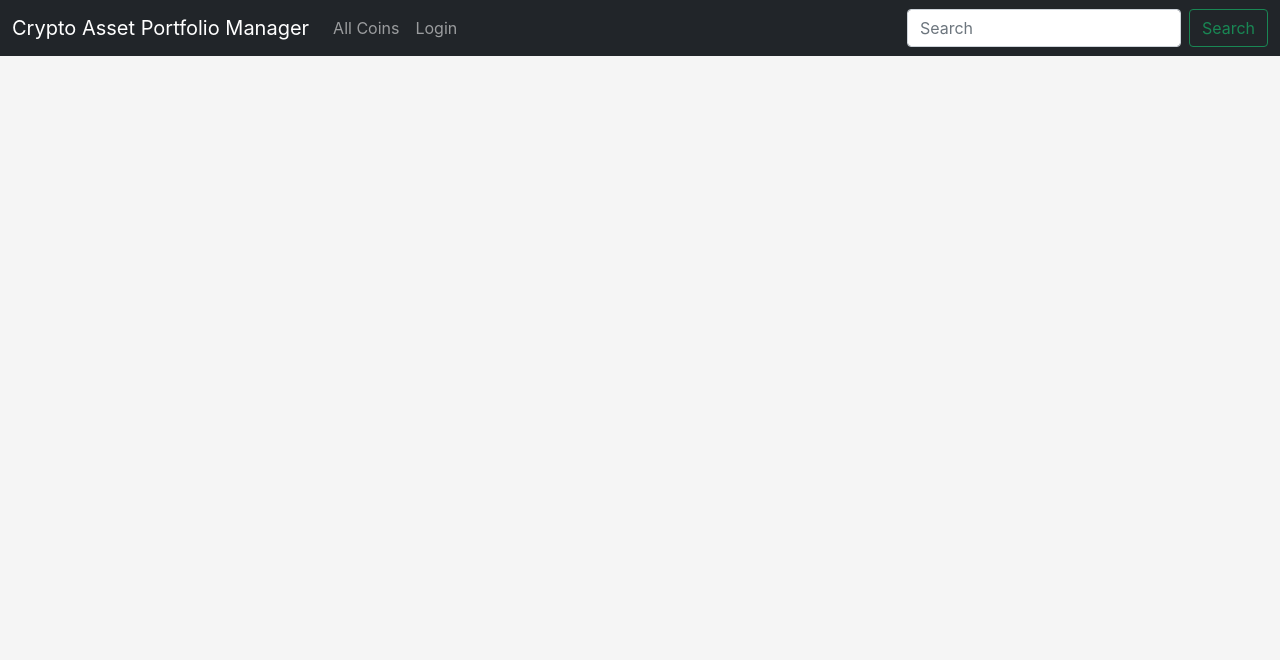
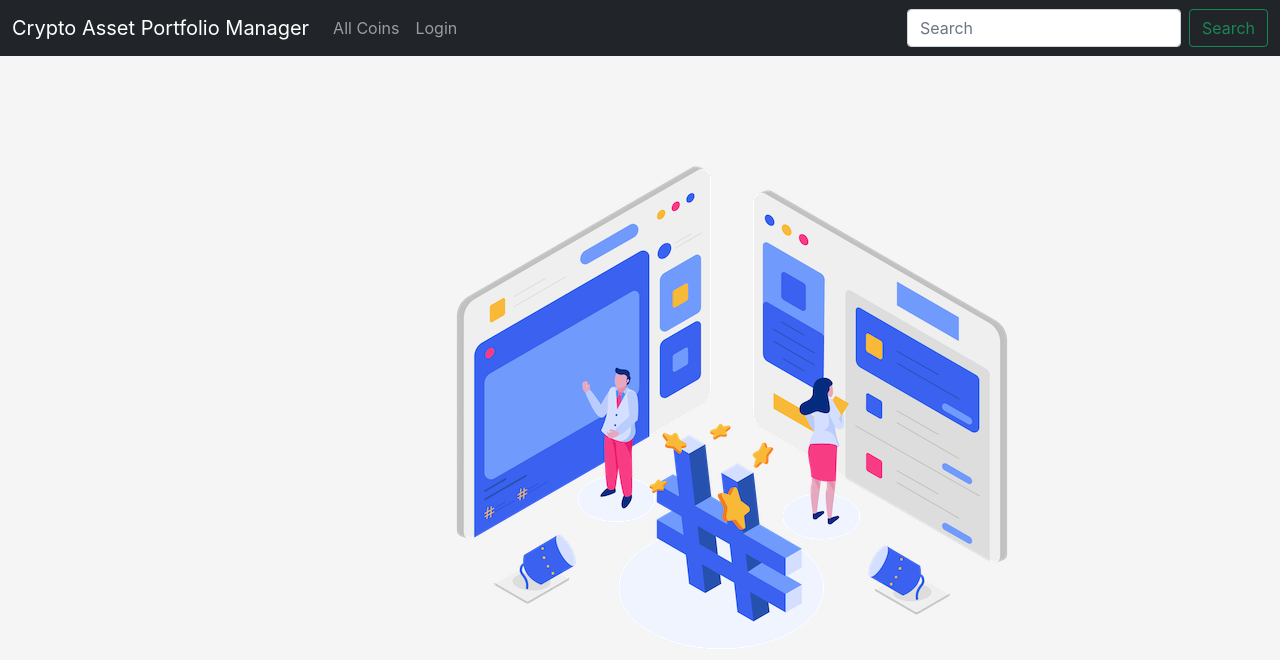
Before and after one commit to LucifersUncle/SolutionSandbox, a React (Create React App) app in the folder sandbox.react.spa/: page / in a window 1280 px wide. Shown: the top 660 px of the page. Built offline with nearby package versions, Linux system fonts and the light colour scheme.

Commit message:
additional edits

```diff
--- a/sandbox.react.spa/src/App.tsx
+++ b/sandbox.react.spa/src/App.tsx
@@ -2,6 +2,7 @@ import React from 'react';
 import { BrowserRouter as Router, Routes, Route } from "react-router-dom";
 import { AllCoins } from './Components/AllCoins';
 import { Navbar } from './Components/Navbar';
+import { Home } from './Components/Home';
 import logo from './logo.svg';
 import './App.css';
 import Login from './Components/Login';
@@ -11,6 +12,7 @@ function App() {
         <Router>
             <Navbar />
             <Routes>
+                <Route path='/' element={<Home/>}></Route>
                 <Route path='/allcoins' element={<AllCoins />}></Route>
                 <Route path='/login' element={<Login />}></Route>
 
--- a/sandbox.react.spa/src/Components/AllCoins.tsx
+++ b/sandbox.react.spa/src/Components/AllCoins.tsx
@@ -5,6 +5,8 @@ import TableBody from "@material-ui/core/TableBody";
 import TableCell from "@material-ui/core/TableCell";
 import TableHead from "@material-ui/core/TableHead";
 import TableRow from "@material-ui/core/TableRow";
+import { Divider } from "@material-ui/core";
+import '../Styles/cointable.css';
 
 var CurrencyFormat = require('react-currency-format');
 
@@ -84,7 +86,7 @@ const Table = ({ columns, data }: any) => {
                     </tr>
                 ))}
             </tfoot> */}
-        </MaUTable>
+            </MaUTable>
     );
 };
 
@@ -143,7 +145,7 @@ export function AllCoins() {
         //         )}
         // </div>
 
-        <div className="App">
+        <div id="AllCoins" className="AllCoins">
             <Table columns={columns} data={allCoinInfo} />
         </div>
     );
--- /dev/null
+++ b/sandbox.react.spa/src/Components/Home.tsx
@@ -0,0 +1,12 @@
+import React from "react"
+import '../Styles/home.css';
+import image from '../Images/website-vs-landing-page-web-builderpro.png';
+
+export function Home(){
+    return (
+        <body id="landing_page">
+            <img src={image} alt="landing page image"/>
+        </body>
+    )
+}
+export default Home;
--- a/sandbox.react.spa/src/Components/Login.tsx
+++ b/sandbox.react.spa/src/Components/Login.tsx
@@ -23,7 +23,7 @@ export function Login() {
     }
 
     return (
-        <body className="text-center">
+        <body id="signinForm" className="text-center">
 
             <main className="form-signin">
             <form>
--- /dev/null
+++ b/sandbox.react.spa/src/Styles/cointable.css
@@ -0,0 +1,5 @@
+#AllCoins {
+    padding-left: 35rem;
+    margin-top: 50%;
+    padding-top: 390rem;
+}
--- /dev/null
+++ b/sandbox.react.spa/src/Styles/home.css
@@ -0,0 +1,4 @@
+#landing_page {
+    margin-top: 1rem;
+    margin-left: 27rem;
+}
--- a/sandbox.react.spa/src/Styles/signin.css
+++ b/sandbox.react.spa/src/Styles/signin.css
@@ -37,3 +37,8 @@ body {
   border-top-left-radius: 0;
   border-top-right-radius: 0;
 }
+
+#signinForm {
+  margin-left: 37rem;
+  margin-top: 0;
+}
```
Also changed, not shown: sandbox.react.spa/src/Images/landingpage.jpg (added), sandbox.react.spa/src/Images/website-vs-landing-page-web-builderpro.png (added).
